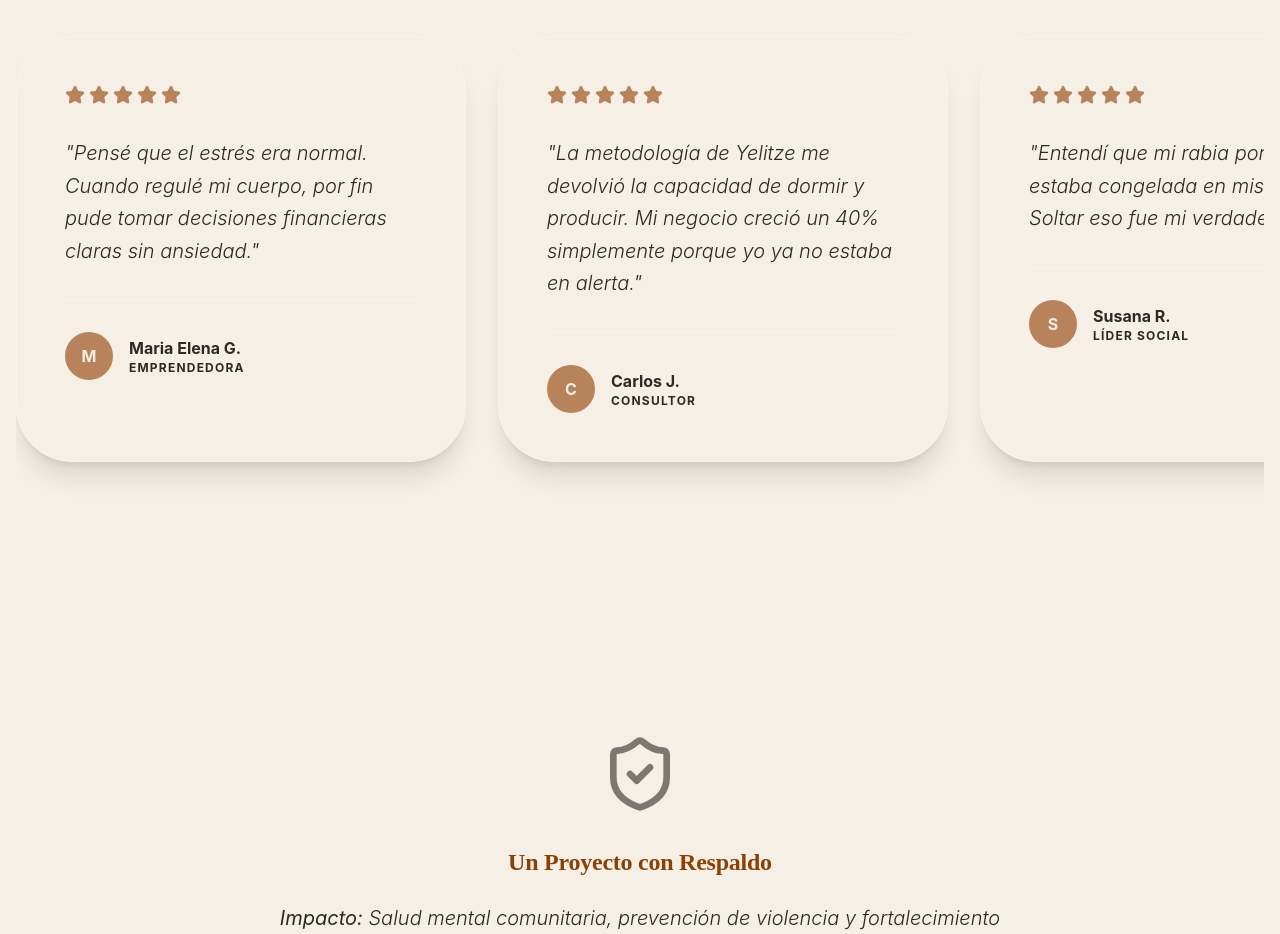
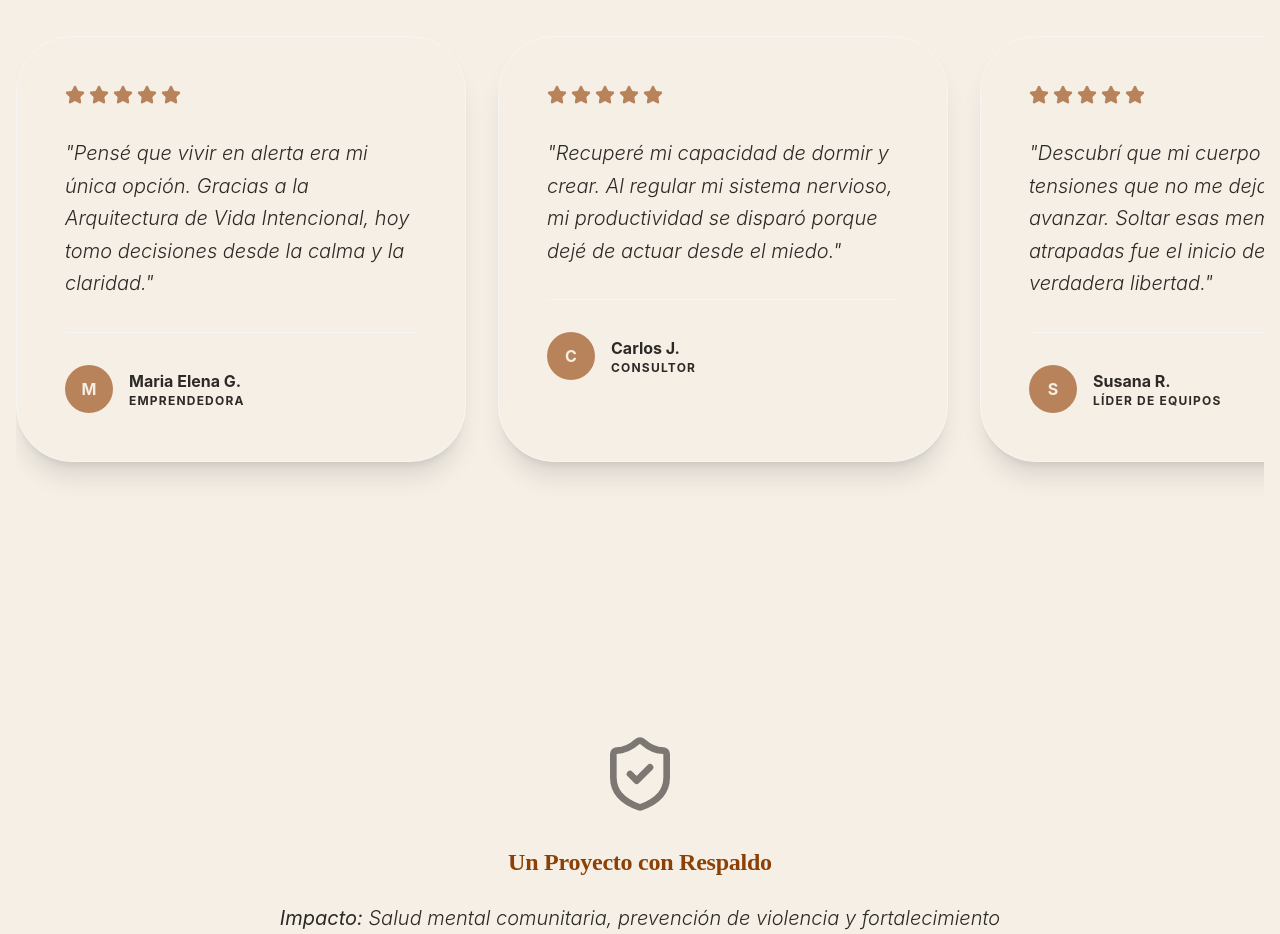
Before and after one commit to yelitzerangeloficialweb-max/yelitze-rangel-web, a Next.js app: page /venezuela-en-el-cuerpo in a window 1280 px wide. Shown: the part 5520-6454 px from the top of the page. Built offline with nearby package versions, Linux system fonts and the light colour scheme; a web font is replaced by a local one.

Commit message:
content: update testimonials to focus on transformation and remove country references

```diff
--- a/app/venezuela-en-el-cuerpo/page.tsx
+++ b/app/venezuela-en-el-cuerpo/page.tsx
@@ -329,17 +329,17 @@ export default function VenezuelaEnElCuerpoPage() {
                             {
                                 name: "Maria Elena G.",
                                 role: "Emprendedora",
-                                text: "Pensé que el estrés era normal. Cuando regulé mi cuerpo, por fin pude tomar decisiones financieras claras sin ansiedad."
+                                text: "Pensé que vivir en alerta era mi única opción. Gracias a la Arquitectura de Vida Intencional, hoy tomo decisiones desde la calma y la claridad."
                             },
                             {
                                 name: "Carlos J.",
                                 role: "Consultor",
-                                text: "La metodología de Yelitze me devolvió la capacidad de dormir y producir. Mi negocio creció un 40% simplemente porque yo ya no estaba en alerta."
+                                text: "Recuperé mi capacidad de dormir y crear. Al regular mi sistema nervioso, mi productividad se disparó porque dejé de actuar desde el miedo."
                             },
                             {
                                 name: "Susana R.",
-                                role: "Líder Social",
-                                text: "Entendí que mi rabia por el país estaba congelada en mis hombros. Soltar eso fue mi verdadera libertad."
+                                role: "Líder de Equipos",
+                                text: "Descubrí que mi cuerpo guardaba tensiones que no me dejaban avanzar. Soltar esas memorias atrapadas fue el inicio de mi verdadera libertad."
                             }
                         ].map((item, i) => (
                             <StaggerItem key={i} className="min-w-[320px] md:min-w-[450px] bg-[#F5EFE6] p-12 rounded-[3.5rem] shadow-xl border border-stone-100 snap-center">
```
